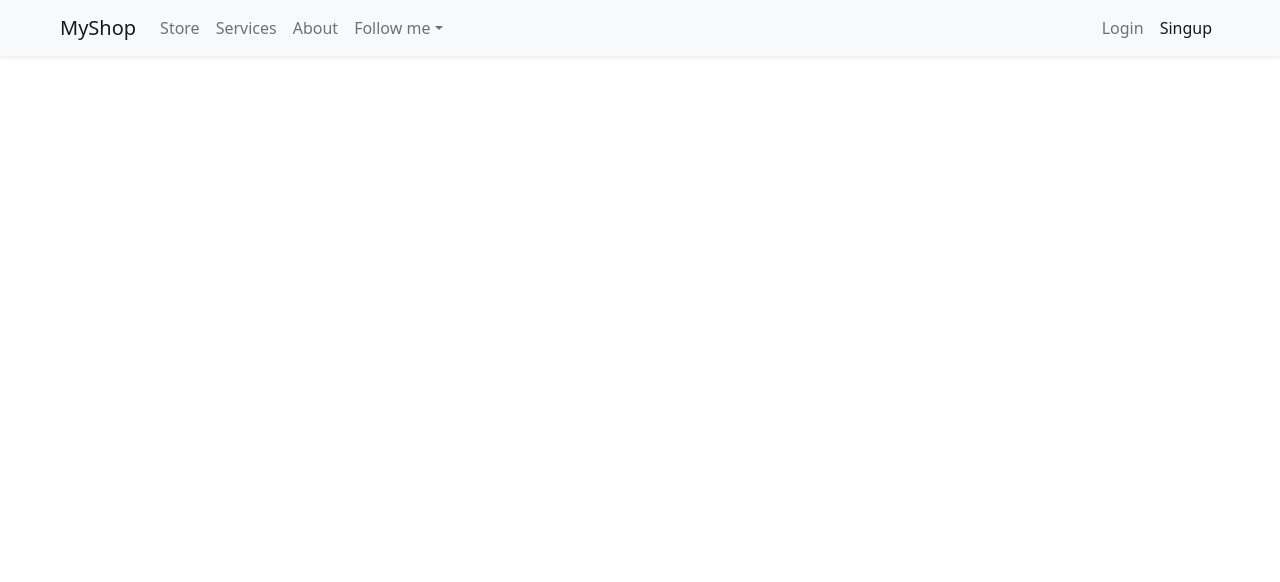
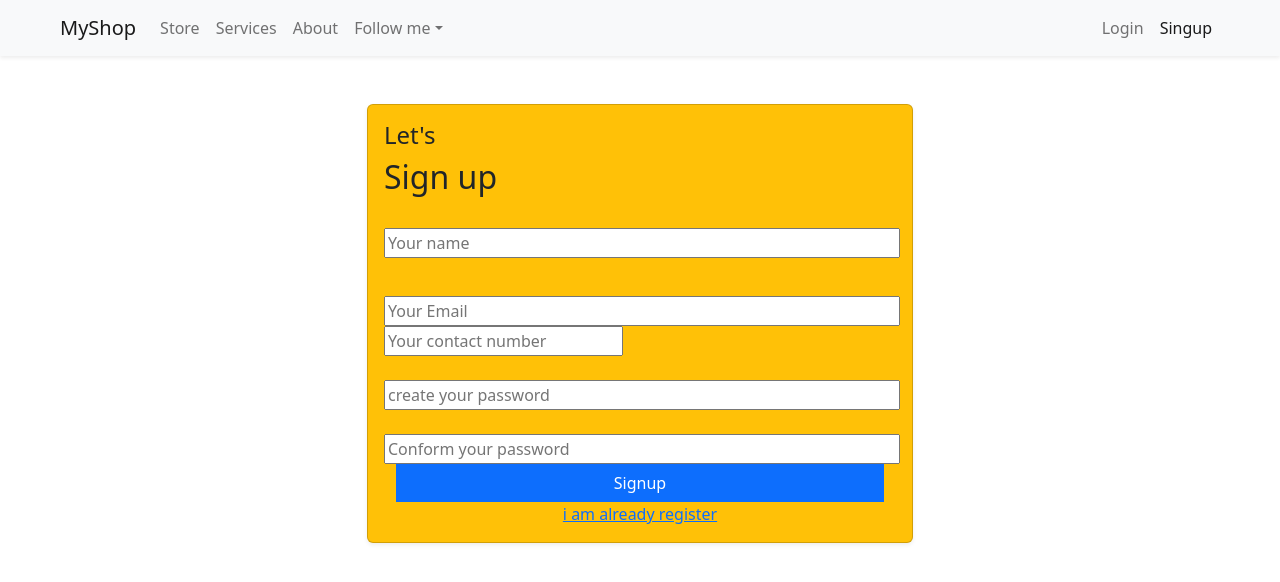
Before and after one commit to shankar87dayal/shankar87dayal.github.io, a React (Create React App) app: page /singup in a window 1280 px wide. Shown: the top 582 px of the page. Built offline with nearby package versions, Linux system fonts and the light colour scheme.

Commit message:
create another style sign up page

```diff
--- a/package.json
+++ b/package.json
@@ -8,6 +8,7 @@
     "@testing-library/user-event": "^13.5.0",
     "bootstrap": "^5.2.0",
     "react": "^18.2.0",
+    "react-color": "^2.19.3",
     "react-dom": "^18.2.0",
     "react-router-dom": "^6.3.0",
     "react-scripts": "5.0.1",
--- a/public/index.html
+++ b/public/index.html
@@ -15,6 +15,7 @@
       user's mobile device or desktop. See https://developers.google.com/web/fundamentals/web-app-manifest/
     -->
     <link rel="manifest" href="%PUBLIC_URL%/manifest.json" />
+    <link rel="stylesheet" href="https://cdnjs.cloudflare.com/ajax/libs/material-design-iconic-font/2.2.0/css/material-design-iconic-font.min.css">
     <!--
       Notice the use of %PUBLIC_URL% in the tags above.
       It will be replaced with the URL of the `public` folder during the build.
--- a/src/components/Signup.jsx
+++ b/src/components/Signup.jsx
@@ -1,16 +1,107 @@
 import React from 'react'
+import { SketchPicker } from 'react-color';
+import { NavLink } from 'react-router-dom'
+import { Container } from 'reactstrap'
+import {
+  Row,
+  Col,
+  Card,
+  CardBody,
+  CardTitle,
+  Input,
+  Label,
+  Button,
 
+} from 'reactstrap'
 function Signup() {
+
   return (
-    <>
-    <section className='Signup'>
-      <div>
+    <Container >
 
-      </div>
 
-    </section>
 
-    </>
+    <Row>
+
+      <Col md={{
+        size:6,
+        offset:3
+      }}>
+
+      <Card  className='shadow-sm mt-5' color='warning'>
+
+      <CardBody >
+
+
+
+          <h4>Let's</h4>
+          <h2 > Sign up</h2>
+          <form className='registation-form' id='registation-form'>
+
+            <div >
+
+              <label for="name">
+              <i class="zmdi zmdi-account materil-icons-name"></i>
+              </label>
+              <input  type="text" name='name' id='name' autoComplete='off'
+              placeholder='Your name' size="50"/>
+            </div>
+
+            <div>
+              <label htmlFor='email' className='my-3'>
+              <i class="zmdi zmdi-email materil-icons-name"></i>
+              </label>
+              <input type="email" name='email' id='email' autoComplete='off'
+              placeholder='Your Email' size="50" />
+            </div>
+
+            <div >
+              <label htmlFor='phone' className='mb-3'>
+              <i class="zmdi zmdi-phone-in-talk materil-icons-name"></i>
+              </label>
+              <input type="number" name='phone' id='phone' autoComplete='off'
+              placeholder='Your contact number' size="50"/>
+            </div>
+
+            <div >
+              <label htmlFor='password' className='mb-3'>
+              <i class="zmdi zmdi-lock materil-icons-name"></i>
+              </label>
+              <input type="password" name='password' id='password' autoComplete='off'
+              placeholder='create your password' size="50"/>
+            </div>
+
+            <div >
+              <label htmlFor='cpassword' className='mb-3'>
+              <i class="zmdi zmdi-lock materil-icons-name"></i>
+              </label>
+              <input type="password" name='cpassword' id='cpassword' autoComplete='off'
+              placeholder='Conform your password' size="50"/>
+              </div>
+
+           <Container className='text-center'>
+            <Button block color='primary' className='rounded-0'>Signup</Button>
+
+          </Container>
+
+          <div className='text-center'>
+
+            <NavLink to="/Login" className="signup-image-link" > i am already register</NavLink>
+
+            </div>
+          </form>
+
+
+
+
+    </CardBody>
+
+</Card>
+
+
+</Col>
+
+</Row>
+</Container>
   )
 }
 
```
Also changed, not shown: 1 other file (tests, documents, lock files or other folders).
